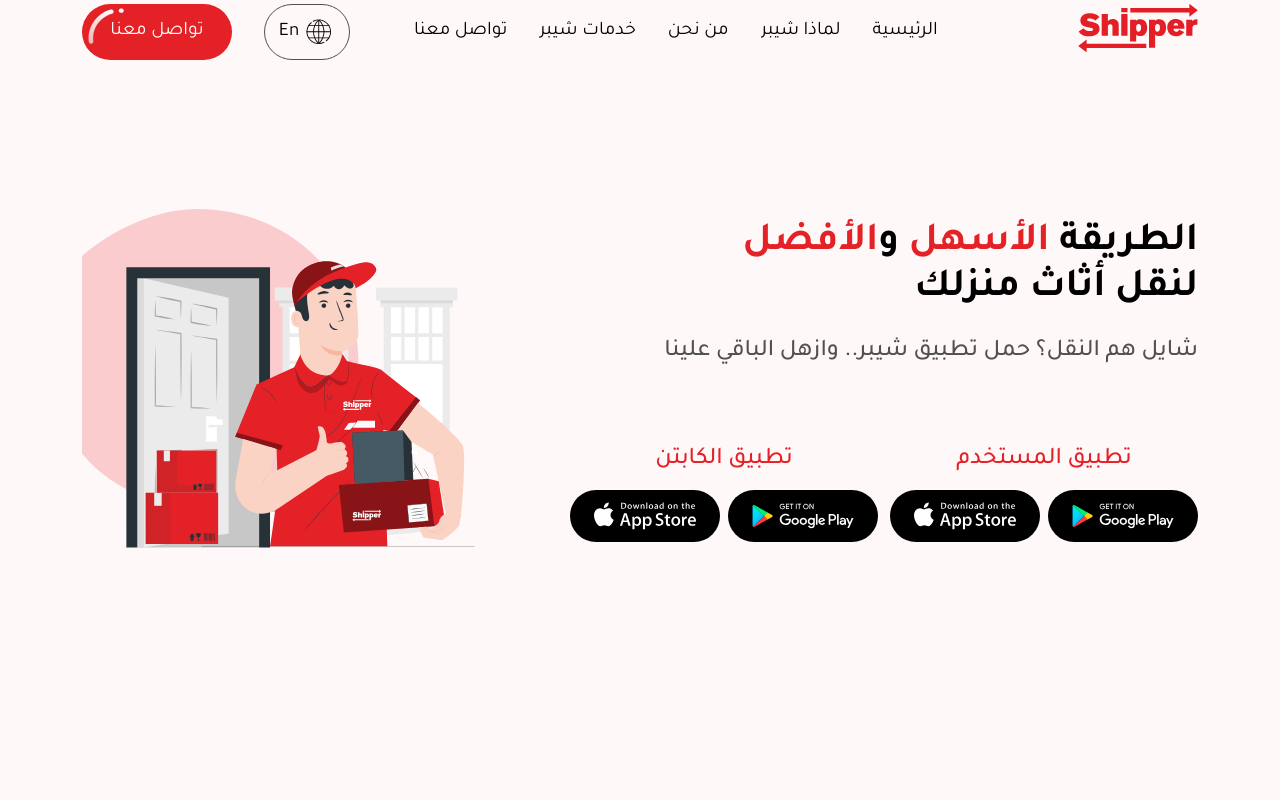
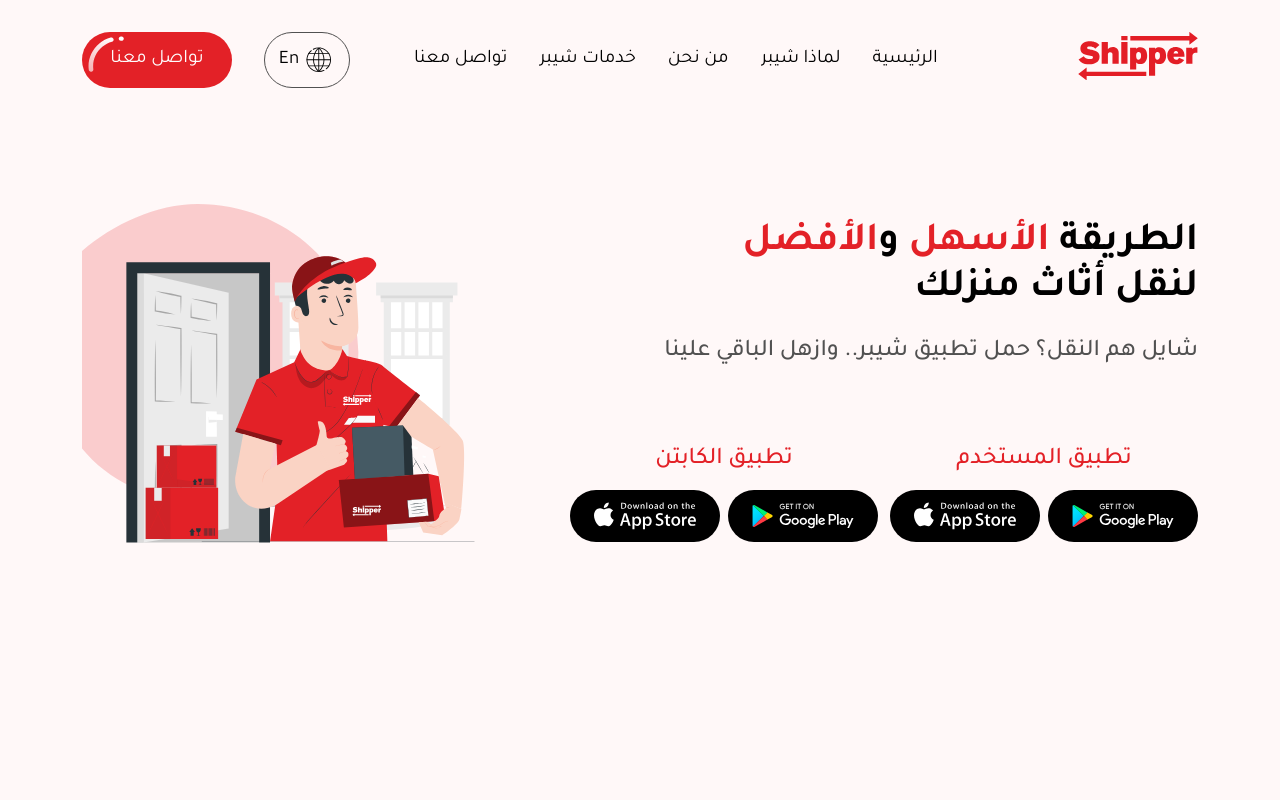
Before and after one commit to Mahm0ud-Ahmed/shipper_landing, a React (Vite) app: page / in a window 1280 px wide. Shown: the top 800 px of the page. Built offline with nearby package versions, Linux system fonts and the light colour scheme.

Commit message:
compile css file

```diff
--- a/src/sass/shipper.css
+++ b/src/sass/shipper.css
@@ -122,6 +122,7 @@ a {
   right: 0;
   top: 0;
   z-index: 10;
+  padding-block: 2rem;
   background-color: #FFF8F8;
 }
 .header .app-bar .logo img {
@@ -254,11 +255,11 @@ a {
 
 @keyframes mov-up-down {
   0%, 100% {
-    transform: translateY(30px);
+    transform: translateY(25px);
     transform-origin: center;
   }
   50% {
-    transform: translateY(-50px);
+    transform: translateY(-25px);
     transform-origin: center;
   }
 }
@@ -361,6 +362,7 @@ a {
 .shipment-steps .container .steps .item:hover {
   transform: scale(1.2);
   transform-origin: center;
+  z-index: 2;
 }
 .shipment-steps .container .steps .item img {
   height: 100%;
```
Also changed, not shown: 1 other file (tests, documents, lock files or other folders).
